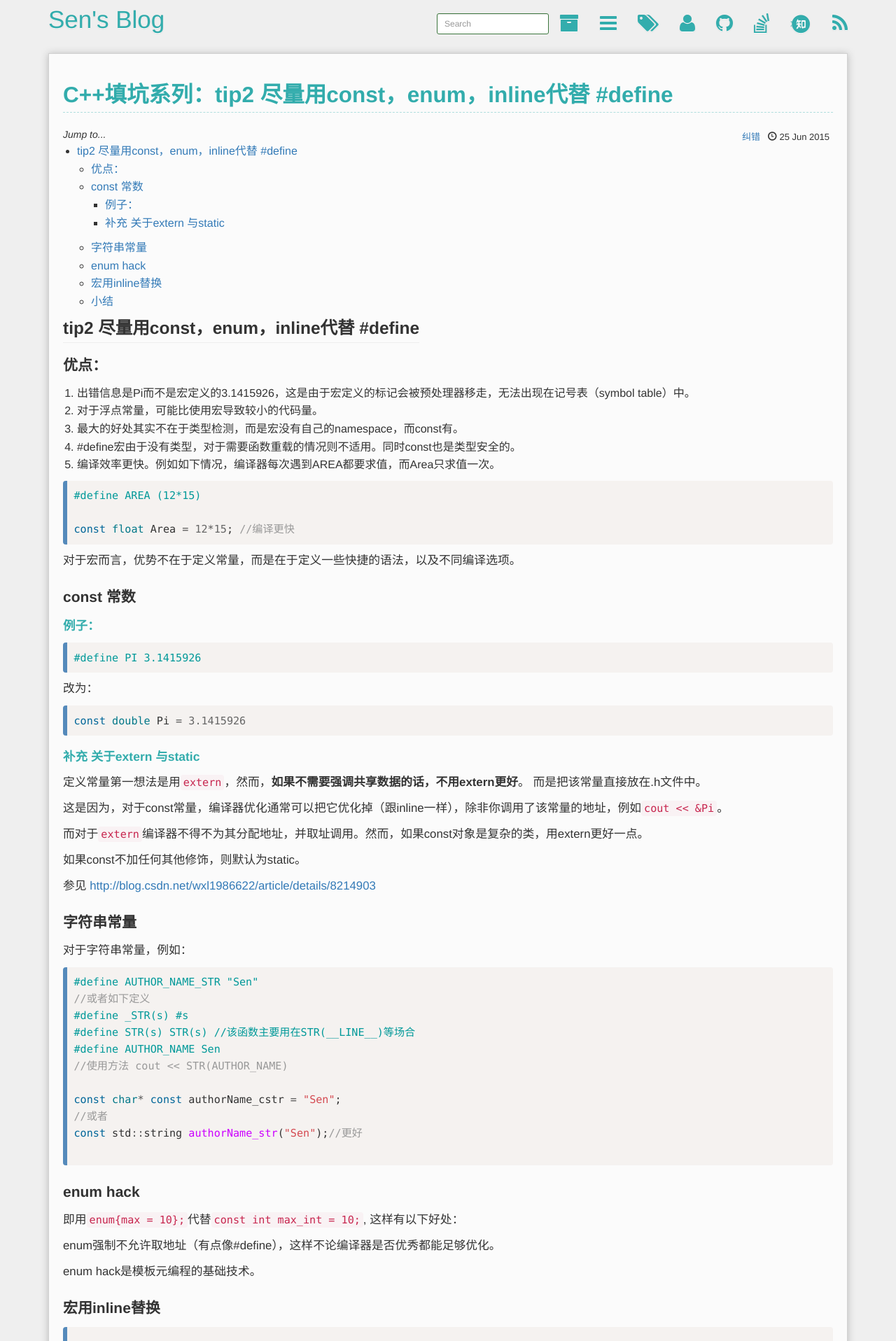
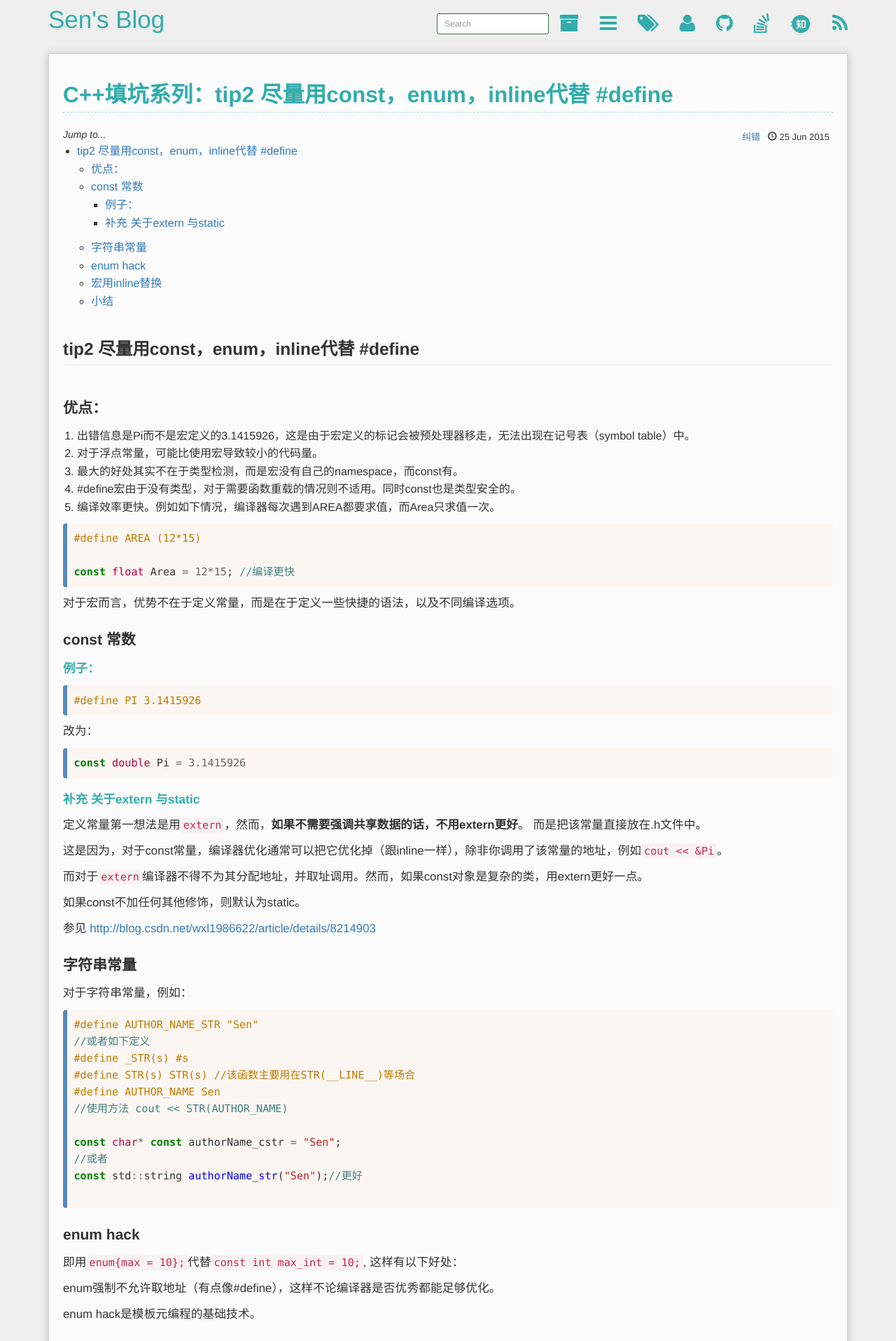
Before and after one commit to SenZhangAI/senzhangai.github.com, a Jekyll site: the page built from _posts/2015-06-25-effective-cpp-e2.md, in a window 1280 px wide. Shown: the top 1916 px of the page at 70% size. Built offline with Jekyll 4.4.1, drawn with Linux system fonts in a browser that asks for light colours; Markdown is read by kramdown in place of the engine named in the settings; comment, search, counter and statistics services are not loaded.

Commit message:
change pygments style and head style

```diff
--- a/_includes/head.html
+++ b/_includes/head.html
@@ -13,7 +13,7 @@
   <link rel="canonical" href="{{ site.url }}{{ page.url | replace:'index.html,'' }}/">
 
   <link rel="stylesheet" href="{{ BASE_PATH }}/assets/css/bootstrap.min.css" media="all">
-  <link rel="stylesheet" href="{{ BASE_PATH }}/assets/css/pygments-manni.css" media="all">
+  <link rel="stylesheet" href="{{ BASE_PATH }}/assets/css/pygments.css" media="all">
   <link rel="stylesheet" href="{{ BASE_PATH }}/assets/css/font-awesome.css" media="all">
   <link rel="stylesheet" href="{{ BASE_PATH }}/assets/css/iconfont.css" media="all">
   <link rel="stylesheet" href="{{ BASE_PATH }}/assets/css/style.css" media="all">
--- a/assets/css/pygments.css
+++ b/assets/css/pygments.css
@@ -1,61 +1,62 @@
-.hll { background-color: #ffffcc }
-.c { color: #408080; font-style: italic } /* Comment */
-.err { border: 1px solid #FF0000 } /* Error */
-.k { color: #008000; font-weight: bold } /* Keyword */
-.o { color: #666666 } /* Operator */
-.cm { color: #408080; font-style: italic } /* Comment.Multiline */
-.cp { color: #BC7A00 } /* Comment.Preproc */
-.c1 { color: #408080; font-style: italic } /* Comment.Single */
-.cs { color: #408080; font-style: italic } /* Comment.Special */
-.gd { color: #A00000 } /* Generic.Deleted */
-.ge { font-style: italic } /* Generic.Emph */
-.gr { color: #FF0000 } /* Generic.Error */
-.gh { color: #000080; font-weight: bold } /* Generic.Heading */
-.gi { color: #00A000 } /* Generic.Inserted */
-.go { color: #888888 } /* Generic.Output */
-.gp { color: #000080; font-weight: bold } /* Generic.Prompt */
-.gs { font-weight: bold } /* Generic.Strong */
-.gu { color: #800080; font-weight: bold } /* Generic.Subheading */
-.gt { color: #0044DD } /* Generic.Traceback */
-.kc { color: #008000; font-weight: bold } /* Keyword.Constant */
-.kd { color: #008000; font-weight: bold } /* Keyword.Declaration */
-.kn { color: #008000; font-weight: bold } /* Keyword.Namespace */
-.kp { color: #008000 } /* Keyword.Pseudo */
-.kr { color: #008000; font-weight: bold } /* Keyword.Reserved */
-.kt { color: #B00040 } /* Keyword.Type */
-.m { color: #666666 } /* Literal.Number */
-.s { color: #BA2121 } /* Literal.String */
-.na { color: #7D9029 } /* Name.Attribute */
-.nb { color: #008000 } /* Name.Builtin */
-.nc { color: #0000FF; font-weight: bold } /* Name.Class */
-.no { color: #880000 } /* Name.Constant */
-.nd { color: #AA22FF } /* Name.Decorator */
-.ni { color: #999999; font-weight: bold } /* Name.Entity */
-.ne { color: #D2413A; font-weight: bold } /* Name.Exception */
-.nf { color: #0000FF } /* Name.Function */
-.nl { color: #A0A000 } /* Name.Label */
-.nn { color: #0000FF; font-weight: bold } /* Name.Namespace */
-.nt { color: #008000; font-weight: bold } /* Name.Tag */
-.nv { color: #19177C } /* Name.Variable */
-.ow { color: #AA22FF; font-weight: bold } /* Operator.Word */
-.w { color: #bbbbbb } /* Text.Whitespace */
-.mf { color: #666666 } /* Literal.Number.Float */
-.mh { color: #666666 } /* Literal.Number.Hex */
-.mi { color: #666666 } /* Literal.Number.Integer */
-.mo { color: #666666 } /* Literal.Number.Oct */
-.sb { color: #BA2121 } /* Literal.String.Backtick */
-.sc { color: #BA2121 } /* Literal.String.Char */
-.sd { color: #BA2121; font-style: italic } /* Literal.String.Doc */
-.s2 { color: #BA2121 } /* Literal.String.Double */
-.se { color: #BB6622; font-weight: bold } /* Literal.String.Escape */
-.sh { color: #BA2121 } /* Literal.String.Heredoc */
-.si { color: #BB6688; font-weight: bold } /* Literal.String.Interpol */
-.sx { color: #008000 } /* Literal.String.Other */
-.sr { color: #BB6688 } /* Literal.String.Regex */
-.s1 { color: #BA2121 } /* Literal.String.Single */
-.ss { color: #19177C } /* Literal.String.Symbol */
-.bp { color: #008000 } /* Name.Builtin.Pseudo */
-.vc { color: #19177C } /* Name.Variable.Class */
-.vg { color: #19177C } /* Name.Variable.Global */
-.vi { color: #19177C } /* Name.Variable.Instance */
-.il { color: #666666 } /* Literal.Number.Integer.Long */
+/* Syntax highlighting for Pygmnets */
+
+.highlight .c { color: #408080; font-style: italic } /* Comment */
+.highlight .err { border: 1px solid #FF0000 } /* Error */
+.highlight .k { color: #008000; font-weight: bold } /* Keyword */
+.highlight .o { color: #666666 } /* Operator */
+.highlight .cm { color: #408080; font-style: italic } /* Comment.Multiline */
+.highlight .cp { color: #BC7A00 } /* Comment.Preproc */
+.highlight .c1 { color: #408080; font-style: normal } /* Comment.Single */
+.highlight .cs { color: #408080; font-style: normal } /* Comment.Special */
+.highlight .gd { color: #A00000 } /* Generic.Deleted */
+.highlight .ge { font-style: italic } /* Generic.Emph */
+.highlight .gr { color: #FF0000 } /* Generic.Error */
+.highlight .gh { color: #000080; font-weight: bold } /* Generic.Heading */
+.highlight .gi { color: #00A000 } /* Generic.Inserted */
+.highlight .go { color: #808080 } /* Generic.Output */
+.highlight .gp { color: #000080; font-weight: bold } /* Generic.Prompt */
+.highlight .gs { font-weight: bold } /* Generic.Strong */
+.highlight .gu { color: #800080; font-weight: bold } /* Generic.Subheading */
+.highlight .gt { color: #0040D0 } /* Generic.Traceback */
+.highlight .kc { color: #008000; font-weight: bold } /* Keyword.Constant */
+.highlight .kd { color: #008000; font-weight: bold } /* Keyword.Declaration */
+.highlight .kn { color: #008000; font-weight: bold } /* Keyword.Namespace */
+.highlight .kp { color: #008000 } /* Keyword.Pseudo */
+.highlight .kr { color: #008000; font-weight: bold } /* Keyword.Reserved */
+.highlight .kt { color: #B00040 } /* Keyword.Type */
+.highlight .m { color: #666666 } /* Literal.Number */
+.highlight .s { color: #BA2121 } /* Literal.String */
+.highlight .na { color: #7D9029 } /* Name.Attribute */
+.highlight .nb { color: #008000 } /* Name.Builtin */
+.highlight .nc { color: #0000FF; font-weight: bold } /* Name.Class */
+.highlight .no { color: #880000 } /* Name.Constant */
+.highlight .nd { color: #AA22FF } /* Name.Decorator */
+.highlight .ni { color: #999999; font-weight: bold } /* Name.Entity */
+.highlight .ne { color: #D2413A; font-weight: bold } /* Name.Exception */
+.highlight .nf { color: #0000FF } /* Name.Function */
+.highlight .nl { color: #A0A000 } /* Name.Label */
+.highlight .nn { color: #0000FF; font-weight: bold } /* Name.Namespace */
+.highlight .nt { color: #008000; font-weight: bold } /* Name.Tag */
+.highlight .nv { color: #19177C } /* Name.Variable */
+.highlight .ow { color: #AA22FF; font-weight: bold } /* Operator.Word */
+.highlight .w { color: #bbbbbb } /* Text.Whitespace */
+.highlight .mf { color: #666666 } /* Literal.Number.Float */
+.highlight .mh { color: #666666 } /* Literal.Number.Hex */
+.highlight .mi { color: #666666 } /* Literal.Number.Integer */
+.highlight .mo { color: #666666 } /* Literal.Number.Oct */
+.highlight .sb { color: #BA2121 } /* Literal.String.Backtick */
+.highlight .sc { color: #BA2121 } /* Literal.String.Char */
+.highlight .sd { color: #BA2121; font-style: italic } /* Literal.String.Doc */
+.highlight .s2 { color: #BA2121 } /* Literal.String.Double */
+.highlight .se { color: #BB6622; font-weight: bold } /* Literal.String.Escape */
+.highlight .sh { color: #BA2121 } /* Literal.String.Heredoc */
+.highlight .si { color: #BB6688; font-weight: bold } /* Literal.String.Interpol */
+.highlight .sx { color: #008000 } /* Literal.String.Other */
+.highlight .sr { color: #BB6688 } /* Literal.String.Regex */
+.highlight .s1 { color: #BA2121 } /* Literal.String.Single */
+.highlight .ss { color: #19177C } /* Literal.String.Symbol */
+.highlight .bp { color: #008000 } /* Name.Builtin.Pseudo */
+.highlight .vc { color: #19177C } /* Name.Variable.Class */
+.highlight .vg { color: #19177C } /* Name.Variable.Global */
+.highlight .vi { color: #19177C } /* Name.Variable.Instance */
+.highlight .il { color: #666666 } /* Literal.Number.Integer.Long */
--- a/assets/css/style.css
+++ b/assets/css/style.css
@@ -28,10 +28,12 @@
 
 h2 {
     font-size: 1.75em;
+    padding-top: 20px;
     padding-bottom: 0.3em;
     line-height: 1.225;
     font-weight: bold;
     border-bottom: 1px solid #eee;
+    margin-bottom: 0;
 }
 
 h3 {
@@ -147,7 +149,7 @@
   font-size: 1.2em;
   border: none;
   border-left: solid 6px #558abb;
-  background: #f5f2f0;
+  background: #fcf6f2;
   word-wrap:normal;
   word-break:normal;
 }
@@ -337,9 +339,6 @@
 .clickable-header:hover {
   text-decoration:underline;
 }
-.top-level-header {
-  display:inline;
-}
 .back-to-top {
   margin-left:5px;
   cursor:pointer;
```
